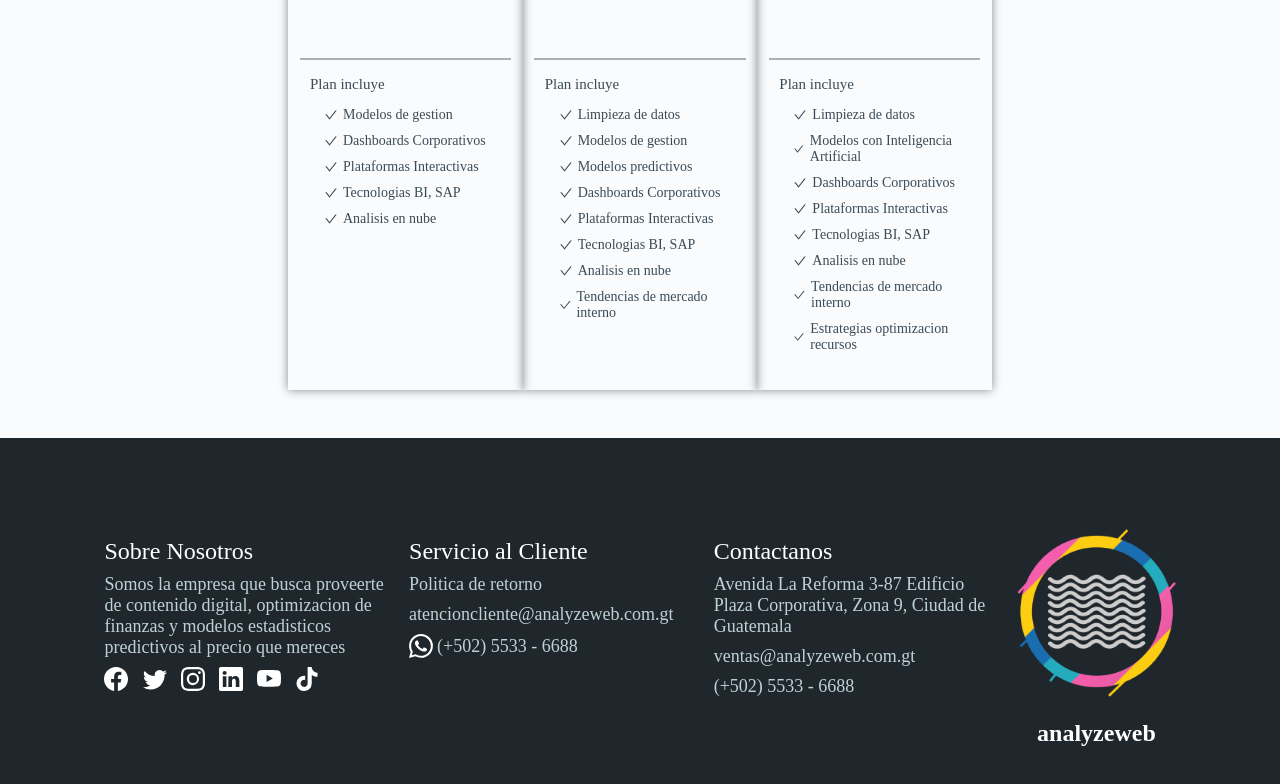
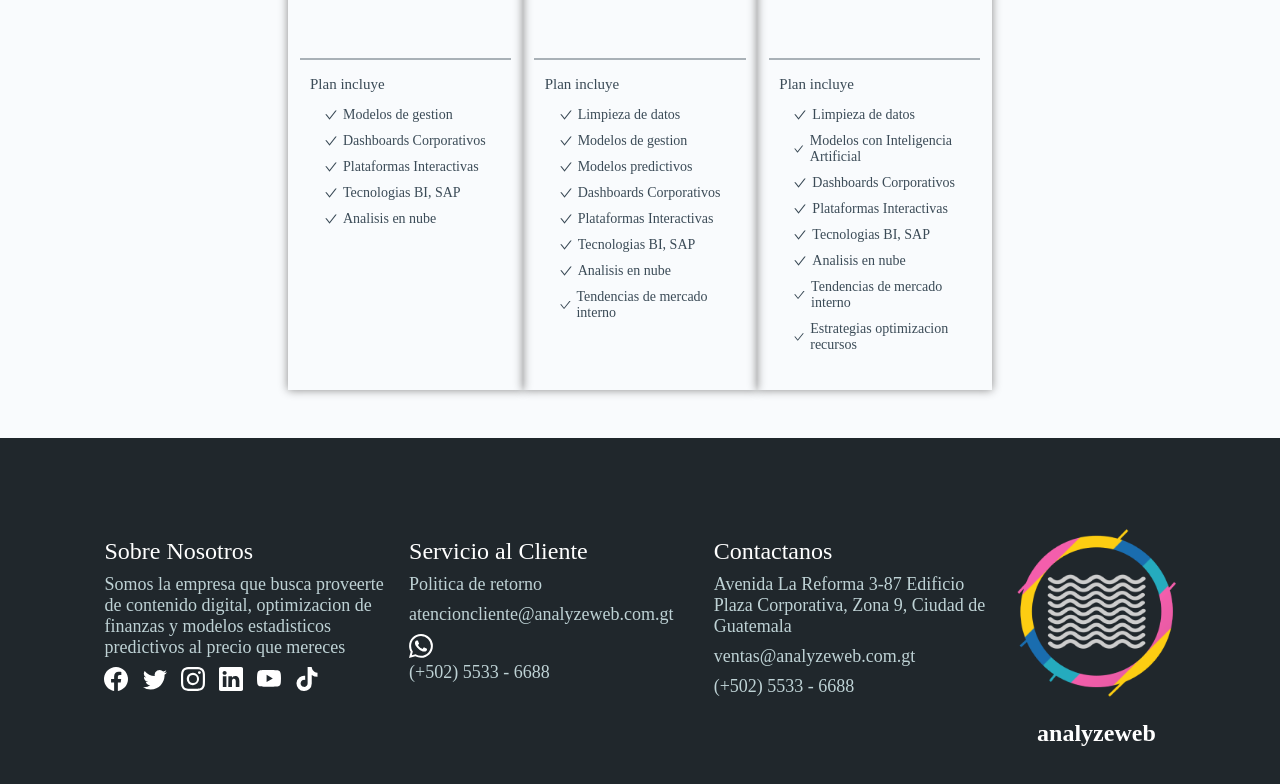
Before and after one commit to RandomAlien3096/analyzeweb, a React (Create React App) app: page /BiPg in a window 1280 px wide. Shown: the part 594-1378 px from the top of the page. Built offline with nearby package versions, Linux system fonts and the light colour scheme.

Commit message:
whatsapp link

```diff
--- a/public/index.html
+++ b/public/index.html
@@ -8,7 +8,7 @@
     <meta name="description" content="Web site created using create-react-app"/>
     <link rel="apple-touch-icon" href="%PUBLIC_URL%/logo_dark.png" />
     <link rel="manifest" href="%PUBLIC_URL%/manifest.json" />
-    <title>Analyweb</title>
+    <title>Analyzeweb</title>
   </head>
   <body>
     <div id="root"></div>
--- a/src/components/footer/Footer.jsx
+++ b/src/components/footer/Footer.jsx
@@ -1,6 +1,7 @@
 import React from 'react';
 import './footer.css';
 import logo_dark from '../../rsrc/logo/logo_dark.png';
+import { HashLink as Link } from 'react-router-hash-link';
 
 import { BsFacebook, BsTwitter, BsInstagram,
         BsLinkedin, BsYoutube, BsWhatsapp } from 'react-icons/bs';
@@ -31,8 +32,14 @@ const Footer = () => {
           <p>Politica de retorno</p>
           <p>atencioncliente@analyzeweb.com.gt</p>
           <div className = 'analyzeweb__footer-content_servicio-wp'>
-            <BsWhatsapp />
-            <p>(+502) 5533 - 6688</p>
+            <a
+              href="https://wa.me/50255163181?text+Busco+de+su+apoyo+y+una+buena+taza+de+cafe%21"
+              target="_blank"
+              rel="noopener noreferrer"
+            >
+              <BsWhatsapp />
+              <p>(+502) 5533 - 6688</p>
+            </a>
           </div>
         </div>
         <div className = 'analyzeweb__footer-content_contacto'>
--- a/src/components/footer/footer.css
+++ b/src/components/footer/footer.css
@@ -60,6 +60,7 @@
 .analyzeweb__footer-content_servicio-wp {
     justify-content: left;
     gap: 0.5vmin;
+    cursor: pointer;
 }
 
 /* ------------------------------------------------------------- */
```
